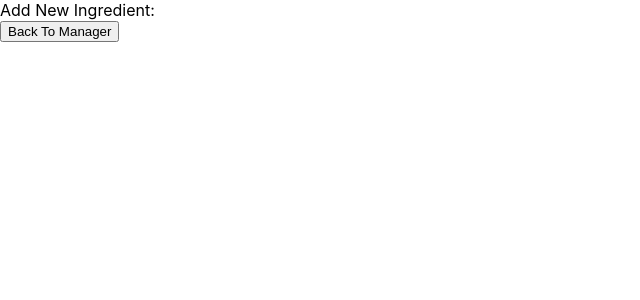
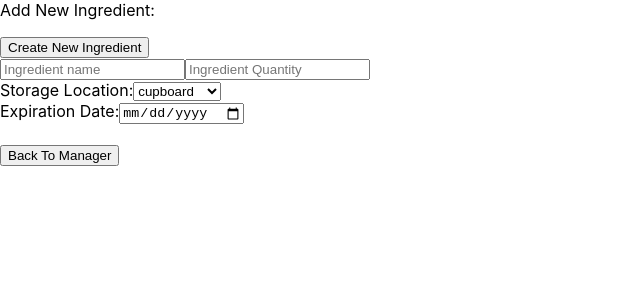
Before and after one commit to hunterpearson36/Project315, a React (Create React App) app in the folder client/: page /manager/add-ingredient in a window 1280 px wide. Shown: the top 300 px of the page, without its empty margins (0-640 px from the left). Built offline with nearby package versions, Linux system fonts and the light colour scheme; no server answers.

Commit message:
Added Ingredient creation

```diff
--- a/client/src/Pages/AddIngredient.js
+++ b/client/src/Pages/AddIngredient.js
@@ -5,10 +5,124 @@ import { sendQuery, sendUpdate } from "../modules/Query";
 const AddIngredient = () => {
 
     let navigate = useNavigate();
+    const [ingredients, setIngred] = useState([]);
+
+    const getIngred = async () => {
+        await sendQuery("SELECT * from ingredients where ingred_id < 2000 order by ingred_id;")
+          .then((response) => {
+            console.log("received response");
+            setIngred(response);
+          }).catch((error) => {
+            console.error(error.message);
+          })
+    }
+
+    const updateData = async (statement) => {
+        await sendUpdate(statement)
+          .then((response) => {
+            console.log("received response");
+          }).catch((error) => {
+            console.error(error.message);
+          });
+    }
+
+    useEffect(() => {
+        getIngred();
+      }, []);
+
+    function getDateTime() {
+        var now     = new Date();
+        var year    = now.getFullYear();
+        var month   = now.getMonth()+1;
+        var day     = now.getDate();
+        if(month.toString().length === 1) {
+             month = '0'+month;
+        }
+        if(day.toString().length === 1) {
+             day = '0'+day;
+        }
+        var dateTime = month + '-' + day + '-' + year;
+         return dateTime;
+    }
+
+    function createIngredient(){
+        var id = getID();
+        console.log(id);
+        var ingredName = document.getElementById("ingredName").value;
+        if(ingredName === ""){
+            document.getElementById("message").innerHTML = "No name entered, cancelling ingredient creation";
+            reset();
+            return;
+        }
+        var ingredQty = document.getElementById("ingredQty").value;
+        if(ingredQty === ""){
+            document.getElementById("message").innerHTML = "No price entered, cancelling ingredient creation";
+            reset();
+            return;
+        }
+        var storageLocation = document.getElementById("ingredLoc").value;
+        var orderDate = getDateTime();
+        var expire = document.getElementById("expire").value;
+        var expireDate = expire.substring(5,expire.length) + "-" + expire.substring(0,4);
+        if(expireDate === "-"){
+            document.getElementById("message").innerHTML = "No expiration date entered, cancelling ingredient creation";
+            reset();
+            return;
+        }
+        var out = id + ", 't', " + ingredQty + ", '" + ingredName + "', '" + storageLocation + "', '" + expireDate + "', '";
+        out += orderDate + "'";
+
+        var create = "INSERT INTO ingredients VALUES (" + out + ");";
+        updateData(create);
+        document.getElementById("message").innerHTML = "New ingredient with name " + ingredName + " has been created!";
+        reset();
+    }
+
+    function reset(){
+        document.getElementById("ingredName").value = "";
+        document.getElementById("ingredQty").value = "";
+        document.getElementById("expire").value = "";
+    }
+
+    function getID(){
+        while(true){
+            var id = Math.floor(Math.random() * 2000);
+            var final = ingredients.length - 1;
+            for(var i = 0; i < ingredients.length; i++){
+                if(ingredients[i].ingred_id === id){
+                    break;
+                }
+                if(i === final && ingredients[final].ingred_id !== id){
+                    return id;
+                }
+            }
+        }
+    }
 
     return (
         <div>
             <label>Add New Ingredient:</label><br/>
+            <p id = "message"></p>
+            <button
+                onClick={() => {
+                    createIngredient();
+                }}
+            >
+                Create New Ingredient
+            </button><br/>
+            <input type = "text" id = "ingredName" placeholder = "Ingredient name"/>
+            <input type = "number" id = "ingredQty" placeholder = "Ingredient Quantity"/>
+            <br/>
+            <label>  Storage Location:</label>
+            <select id = "ingredLoc">
+                <option>cupboard</option>
+                <option>refrigerator</option>
+                <option>freezer</option>
+            </select>
+            <br/>
+            <labeL>Expiration Date:</labeL><input type = "date" id = "expire"/>
+            <br/>
+            <br/>
             <button
                 onClick={() => {
                     navigate("/manager");
```
